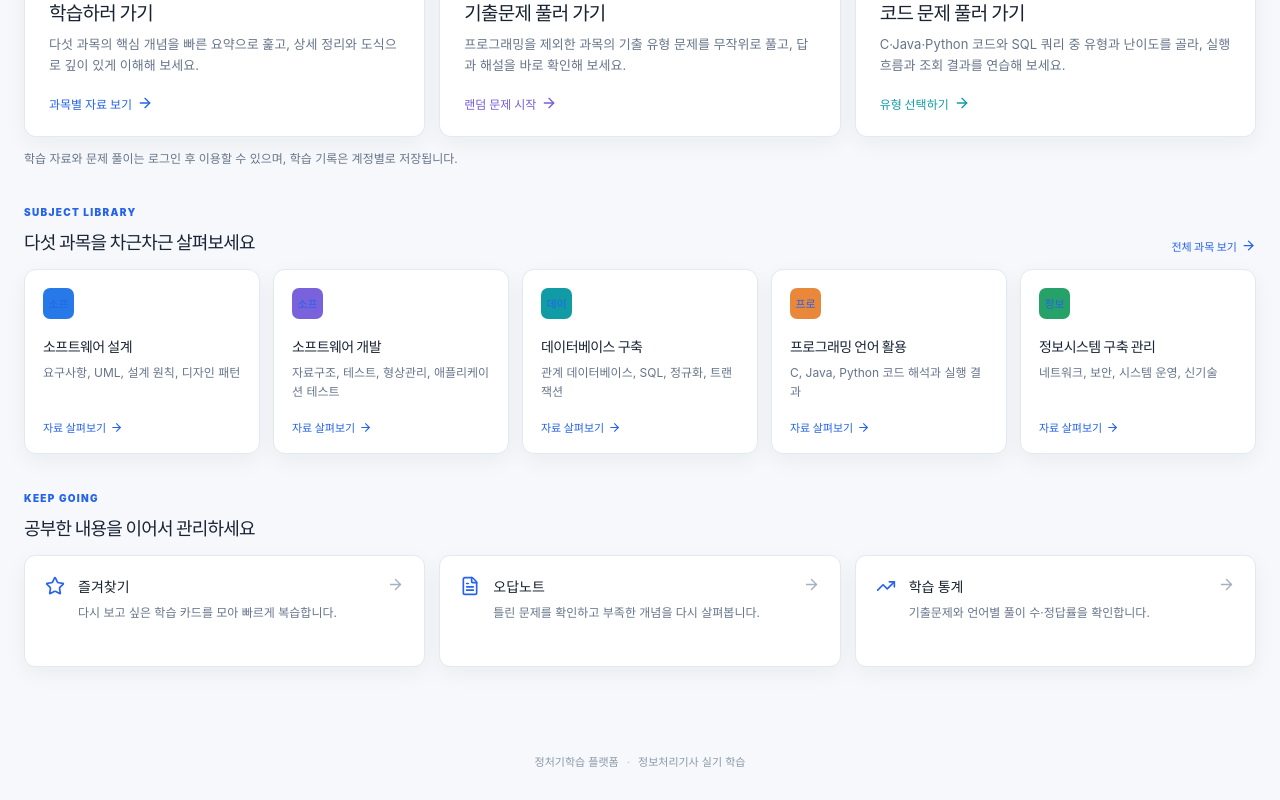
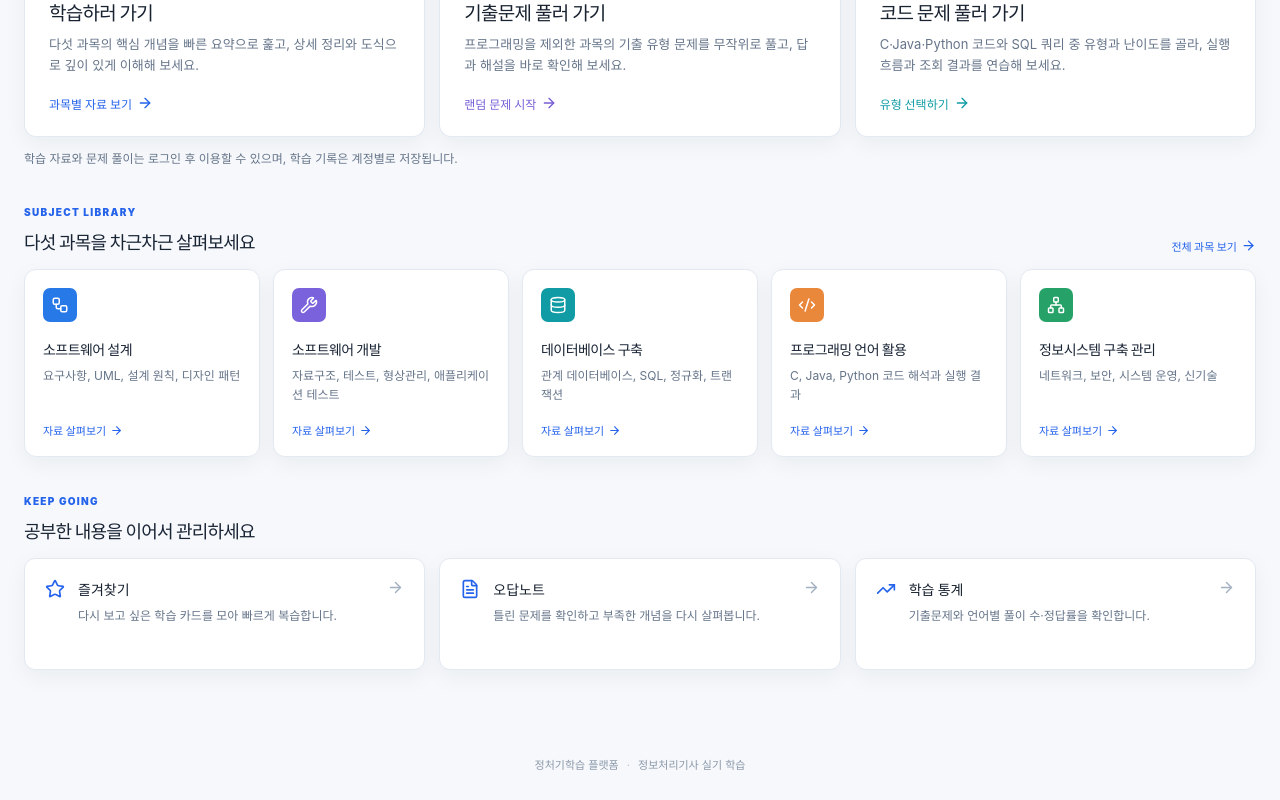
Before and after one commit to gyeonggumun/information-processing-study, a React (Vite) app: page / in a window 1280 px wide. Shown: the part 660-1460 px from the top of the page. Built offline with nearby package versions, Linux system fonts and the light colour scheme; no server answers.

Commit message:
style(home) : 과목 카드의 글자 배지를 관련 아이콘으로 교체

```diff
--- a/src/pages/HomePage.jsx
+++ b/src/pages/HomePage.jsx
@@ -1,4 +1,4 @@
-import { ArrowRight, BookOpenCheck, CheckCircle2, Code2, FileText, Star, TrendingUp } from 'lucide-react';
+import { ArrowRight, BookOpenCheck, CheckCircle2, Code2, Database, FileText, Network, Star, TrendingUp, Workflow, Wrench } from 'lucide-react';
 import { Link } from 'react-router-dom';
 import { subjects } from '../data/studyData';
 
@@ -13,6 +13,14 @@ const reviewPaths = [
   { to: '/wrong-answers', icon: FileText, title: '오답노트', description: '틀린 문제를 확인하고 부족한 개념을 다시 살펴봅니다.' },
   { to: '/statistics', icon: TrendingUp, title: '학습 통계', description: '기출문제와 언어별 풀이 수·정답률을 확인합니다.' },
 ];
+
+const subjectIcons = {
+  'software-design': Workflow,
+  'software-development': Wrench,
+  database: Database,
+  programming: Code2,
+  systems: Network,
+};
 
 export default function HomePage() {
   return (
@@ -52,7 +60,7 @@ export default function HomePage() {
         <div className="subject-grid">
           {subjects.map((subject) => (
             <Link to={`/study/${subject.id}`} className="subject-card" key={subject.id}>
-              <div className="subject-card-top"><span className={`subject-badge ${subject.color}`}>{subject.short.slice(0, 2)}</span></div>
+              <div className="subject-card-top"><span className={`subject-badge ${subject.color}`}><SubjectIcon subjectId={subject.id} /></span></div>
               <h3>{subject.short}</h3>
               <p>{subject.description}</p>
               <small>자료 살펴보기 <ArrowRight size={13} /></small>
@@ -74,3 +82,8 @@ export default function HomePage() {
     </div>
   );
 }
+
+function SubjectIcon({ subjectId }) {
+  const Icon = subjectIcons[subjectId] ?? BookOpenCheck;
+  return <Icon size={18} strokeWidth={2} aria-hidden="true" />;
+}
--- a/src/styles/global.css
+++ b/src/styles/global.css
@@ -140,6 +140,7 @@ a { color: inherit; }
 .home-route-card strong { display: inline-flex; align-items: center; gap: 5px; margin-top: auto; color: var(--route-color); font-size: 12px; }
 .home-access-note { margin: 12px 0 0; color: var(--muted); font-size: 12px; line-height: 1.6; }
 .home-page .subject-card { display: flex; flex-direction: column; min-height: 168px; }
+.home-page .subject-card-top > .subject-badge { width: 34px; height: 34px; color: #fff; }
 .home-page .subject-card p { min-height: 0; font-size: 12px; }
 .home-page .subject-card small { margin-top: auto; padding-top: 18px; color: var(--blue); font-size: 11px; }
 .home-tool-card { display: flex; align-items: flex-start; gap: 13px; min-height: 112px; padding: 20px; color: var(--text); background: var(--panel); border: 1px solid var(--line); border-radius: 11px; box-shadow: var(--shadow); text-decoration: none; transition: transform 160ms ease, box-shadow 160ms ease; }
```
